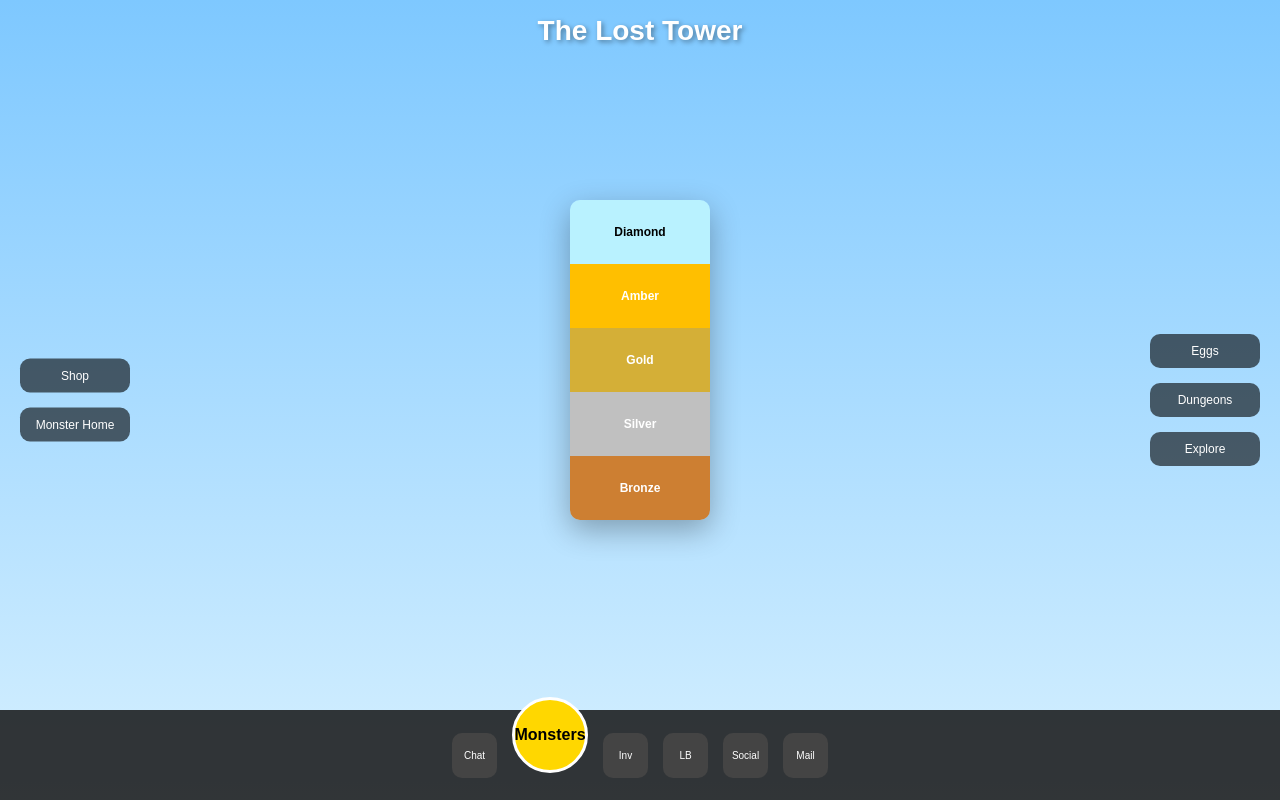
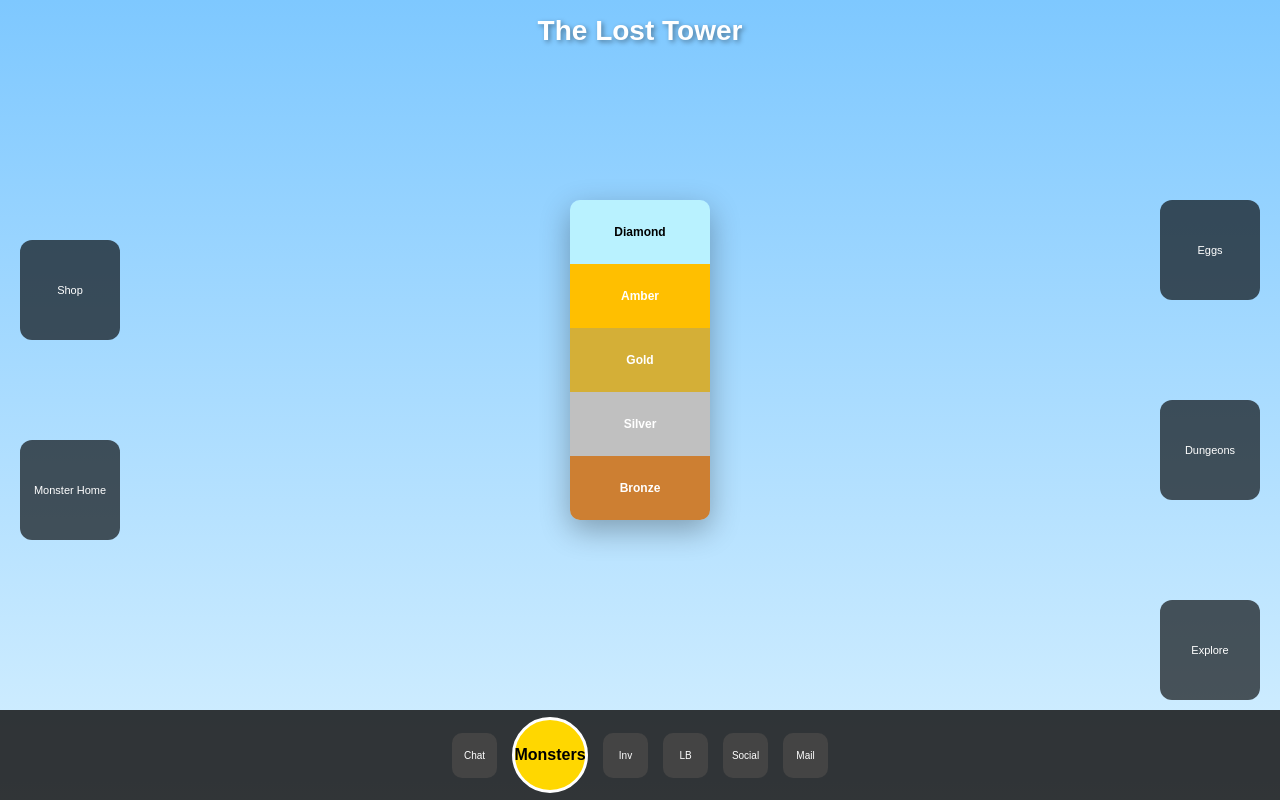
Before and after one commit to Failure-failure/Haypi-Monsters-TLT, a plain HTML site: page index.html in a window 1280 px wide. Drawn offline with Linux system fonts and the light colour scheme.

Commit message:
Refactor menu buttons and styles in index.html

```diff
--- a/index.html
+++ b/index.html
@@ -24,6 +24,7 @@
     text-shadow: 2px 2px 5px rgba(0,0,0,0.4);
   }
 
+  /* Tower center */
   .tower {
     position: absolute;
     top: 45%;
@@ -54,29 +55,33 @@
   .amber { background: #ffbf00; }
   .diamond { background: #b9f2ff; color: black; }
 
-  .left-menu, .right-menu {
+  /* Scatter menu buttons */
+  .menu-btn {
     position: absolute;
-    top: 50%;
-    transform: translateY(-50%);
+    width: 90px;
+    height: 90px;
+    background: rgba(0,0,0,0.65);
+    color: white;
     display: flex;
-    flex-direction: column;
-    gap: 15px;
+    align-items: center;
+    justify-content: center;
+    text-align: center;
+    border-radius: 12px;
+    cursor: pointer;
+    font-size: 11px;
+    padding: 5px;
   }
 
-  .left-menu { left: 20px; }
-  .right-menu { right: 20px; }
+  /* Left side scattered */
+  .shop { left: 20px; top: 30%; }
+  .monster-home { left: 20px; top: 55%; }
 
-  .btn {
-    width: 90px;
-    padding: 10px;
-    background: rgba(0,0,0,0.6);
-    color: white;
-    text-align: center;
-    border-radius: 10px;
-    cursor: pointer;
-    font-size: 12px;
-  }
+  /* Right side scattered */
+  .eggs { right: 20px; top: 25%; }
+  .dungeons { right: 20px; top: 50%; }
+  .explore { right: 20px; top: 75%; }
 
+  /* Bottom bar */
   .bottom-bar {
     position: absolute;
     bottom: 0;
@@ -102,6 +107,7 @@
     cursor: pointer;
   }
 
+  /* FIXED CENTER MONSTER BUTTON */
   .monster-btn {
     width: 70px;
     height: 70px;
@@ -113,14 +119,15 @@
     justify-content: center;
     font-weight: bold;
     cursor: pointer;
-    transform: translateY(-20px);
   }
+
 </style>
 </head>
 <body>
 
 <div class="sky-title">The Lost Tower</div>
 
+<!-- Tower -->
 <div class="tower">
   <div class="floor bronze">Bronze</div>
   <div class="floor silver">Silver</div>
@@ -129,17 +136,16 @@
   <div class="floor diamond">Diamond</div>
 </div>
 
-<div class="left-menu">
-  <div class="btn" onclick="openShop()">Shop</div>
-  <div class="btn" onclick="openMonsterHome()">Monster Home</div>
-</div>
+<!-- Left side -->
+<div class="menu-btn shop" onclick="openShop()">Shop</div>
+<div class="menu-btn monster-home" onclick="openMonsterHome()">Monster Home</div>
 
-<div class="right-menu">
-  <div class="btn" onclick="openEggs()">Eggs</div>
-  <div class="btn" onclick="openDungeons()">Dungeons</div>
-  <div class="btn" onclick="openExplore()">Explore</div>
-</div>
+<!-- Right side -->
+<div class="menu-btn eggs" onclick="openEggs()">Eggs</div>
+<div class="menu-btn dungeons" onclick="openDungeons()">Dungeons</div>
+<div class="menu-btn explore" onclick="openExplore()">Explore</div>
 
+<!-- Bottom bar -->
 <div class="bottom-bar">
   <div class="icon" onclick="openChat()">Chat</div>
   <div class="monster-btn" onclick="openMonsters()">Monsters</div>
```
